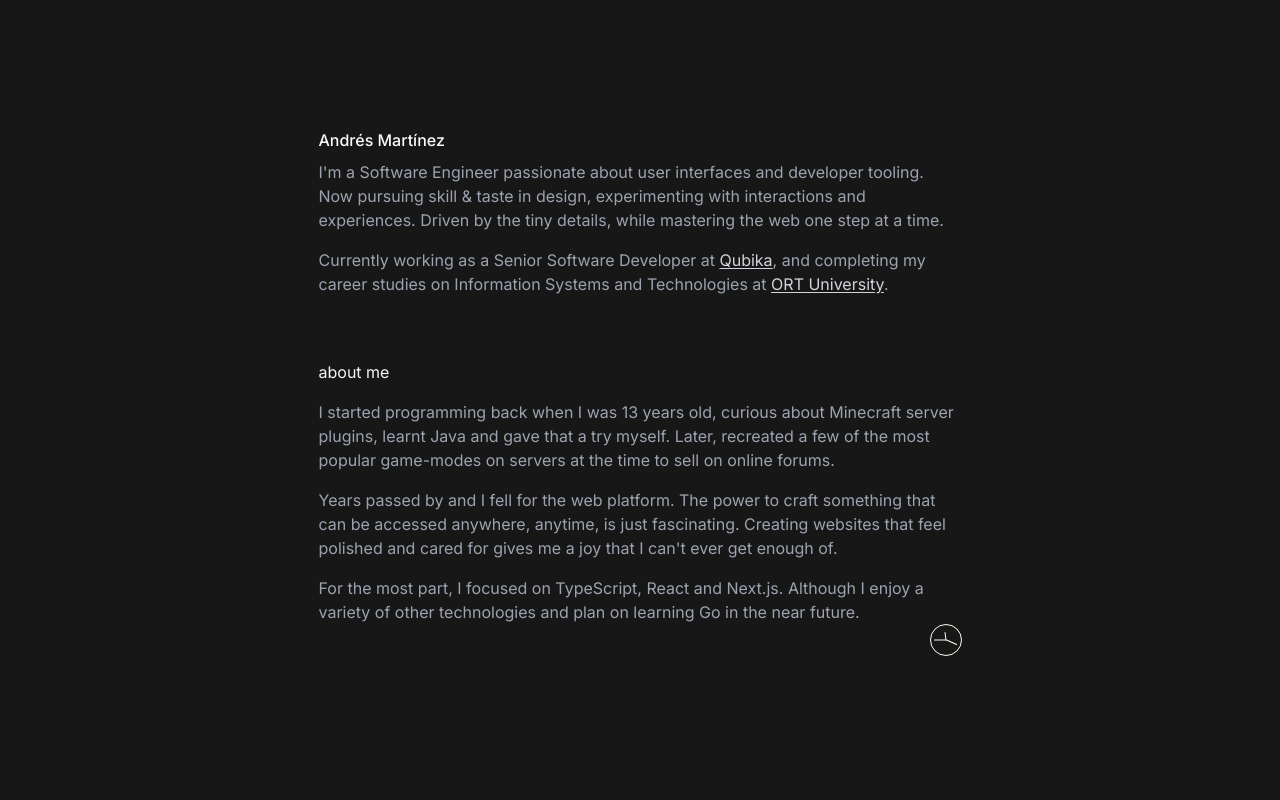
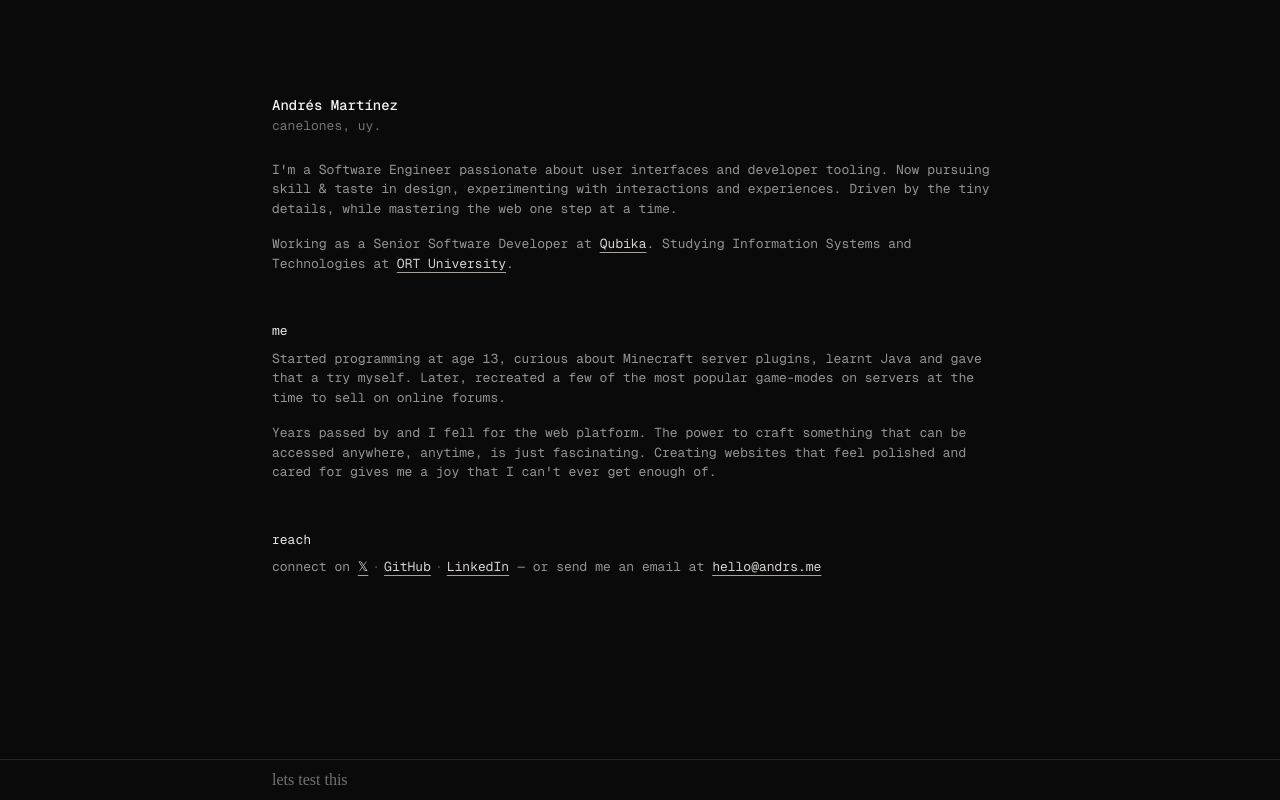
Before and after one commit to andresmarpz/website, a Next.js app: page / in a window 1280 px wide. Built offline with nearby package versions, Linux system fonts and the light colour scheme.

Commit message:
updates ok

```diff
--- /dev/null
+++ b/app/(home)/anchor.tsx
@@ -0,0 +1,17 @@
+import { cn } from '@/lib/utils';
+import { HTMLProps, PropsWithChildren } from 'react';
+
+type Props = PropsWithChildren & HTMLProps<HTMLAnchorElement>;
+
+export default function Anchor({ children, ...props }: Props) {
+  return (
+    <a
+      className={cn(
+        'text-stone-300 underline decoration-stone-400 decoration-[0.5px] underline-offset-4 transition-colors hover:text-stone-200 hover:decoration-stone-200',
+        props.className
+      )}
+      {...props}>
+      {children}
+    </a>
+  );
+}
--- /dev/null
+++ b/app/(home)/layout.tsx
@@ -0,0 +1,16 @@
+import { PropsWithChildren } from 'react';
+import { GeistMono } from 'geist/font/mono';
+import { cn } from '@/lib/utils';
+
+export default function HomeLayout({ children }: PropsWithChildren) {
+  return (
+    <main
+      className={cn(
+        GeistMono.className,
+        'text-[13px] [text-rendering:geometricPrecision]',
+        'container pt-24'
+      )}>
+      {children}
+    </main>
+  );
+}
--- /dev/null
+++ b/app/(home)/page.tsx
@@ -0,0 +1,71 @@
+import Anchor from '@/app/(home)/anchor';
+
+export const metadata = {
+  title: 'Andrés Martínez'
+};
+
+export default function Home() {
+  return (
+    <main className="mb-32 text-neutral-400/90">
+      <h1 className='text-sm font-medium text-stone-100 slide-in-from-top-2 [font-feature-setting:"kern","calt","case"] motion-safe:fade-in'>
+        Andrés Martínez
+      </h1>
+      <p className="text-neutral-500">canelones, uy.</p>
+
+      <p className="mt-6">
+        I&apos;m a Software Engineer passionate about user interfaces and
+        developer tooling. Now pursuing skill & taste in design, experimenting
+        with interactions and experiences. Driven by the tiny details, while
+        mastering the web one step at a time.
+      </p>
+      <p className="mt-4">
+        Working as a Senior Software Developer at{' '}
+        <Anchor href="https://qubika.com" target="_blank">
+          Qubika
+        </Anchor>
+        . Studying Information Systems and Technologies at{' '}
+        <Anchor href="https://www.ort.edu.uy/" target="_blank">
+          ORT University
+        </Anchor>
+        .
+      </p>
+
+      <h2 className="mt-12 text-neutral-200">me</h2>
+      <p className="mt-2">
+        Started programming at age 13, curious about Minecraft server plugins,
+        learnt Java and gave that a try myself. Later, recreated a few of the
+        most popular game-modes on servers at the time to sell on online forums.
+      </p>
+      <p className="mt-4">
+        Years passed by and I fell for the web platform. The power to craft
+        something that can be accessed anywhere, anytime, is just fascinating.
+        Creating websites that feel polished and cared for gives me a joy that I
+        can&apos;t ever get enough of.
+      </p>
+
+      <h2 className="mt-12 text-neutral-200">reach</h2>
+      <div className="mt-2 flex flex-wrap gap-2">
+        <span className="whitespace-nowrap">
+          <span>connect on </span>
+          <Anchor href="https://x.com/andresmarpz" target="_blank">
+            {'𝕏'}
+          </Anchor>
+          <span className="mx-1 text-neutral-400/50">·</span>
+          <Anchor href="https://github.com/andresmarpz" target="_blank">
+            GitHub
+          </Anchor>
+          <span className="mx-1 text-neutral-400/50">·</span>
+          <Anchor href="https://linkedin.com/in/andresmarpz" target="_blank">
+            LinkedIn
+          </Anchor>
+        </span>
+        <span>
+          — or send me an email at{' '}
+          <Anchor href="mailto:hello@andrs.me" target="_blank">
+            hello@andrs.me
+          </Anchor>
+        </span>
+      </div>
+    </main>
+  );
+}
--- a/app/layout.tsx
+++ b/app/layout.tsx
@@ -1,12 +1,6 @@
-import { Inter } from 'next/font/google';
 import '@/app/globals.css';
 import { cn } from '@/lib/utils';
 import Footer from '@/components/footer';
-
-const sansFont = Inter({
-  subsets: ['latin'],
-  variable: '--font-sans'
-});
 
 interface RootLayoutProps {
   children: React.ReactNode;
@@ -18,10 +12,9 @@ export default function RootLayout({ children }: RootLayoutProps) {
       <head />
       <body
         className={cn(
-          'm-auto mt-32 max-w-[675px] bg-neutral-900 px-4 font-sans text-gray-100 antialiased',
-          sansFont.variable
+          'flex min-h-screen flex-col bg-neutral-950 font-sans text-neutral-100'
         )}>
-        {children}
+        <main className="flex-1">{children}</main>
         <Footer />
       </body>
     </html>
--- a/app/page.tsx
+++ /dev/null
@@ -1,56 +0,0 @@
-export const metadata = {
-  title: 'Andrés Martínez'
-};
-
-export default function Home() {
-  return (
-    <main>
-      <h1 className='mb-2 font-medium text-gray-50 slide-in-from-top-2 [font-feature-setting:"kern","calt","case"] motion-safe:fade-in'>
-        Andrés Martínez
-      </h1>
-      <p className="text-gray-400">
-        I&apos;m a Software Engineer passionate about user interfaces and
-        developer tooling. Now pursuing skill & taste in design, experimenting
-        with interactions and experiences. Driven by the tiny details, while
-        mastering the web one step at a time.
-      </p>
-      <p className="mt-4 text-gray-400">
-        Currently working as a Senior Software Developer at{' '}
-        <a
-          className="text-gray-300 underline underline-offset-2"
-          href="https://qubika.com"
-          target="_blank">
-          Qubika
-        </a>
-        , and completing my career studies on Information Systems and
-        Technologies at{' '}
-        <a
-          className="text-gray-300 underline underline-offset-2"
-          href="https://www.ort.edu.uy/"
-          target="_blank">
-          ORT University
-        </a>
-        .
-      </p>
-
-      <h2 className="mt-16">about me</h2>
-      <p className="mt-4 text-gray-400">
-        I started programming back when I was 13 years old, curious about
-        Minecraft server plugins, learnt Java and gave that a try myself. Later,
-        recreated a few of the most popular game-modes on servers at the time to
-        sell on online forums.
-      </p>
-      <p className="mt-4 text-gray-400">
-        Years passed by and I fell for the web platform. The power to craft
-        something that can be accessed anywhere, anytime, is just fascinating.
-        Creating websites that feel polished and cared for gives me a joy that I
-        can&apos;t ever get enough of.
-      </p>
-      <p className="mt-4 text-gray-400">
-        For the most part, I focused on TypeScript, React and Next.js. Although
-        I enjoy a variety of other technologies and plan on learning Go in the
-        near future.
-      </p>
-    </main>
-  );
-}
--- /dev/null
+++ b/app/work/glowing-ai-chat/page.tsx
@@ -0,0 +1,12 @@
+export default function GlowingAiChat() {
+  return (
+    <div className="flex min-h-screen w-full flex-col items-center justify-center rounded-md border border-stone-800 bg-neutral-800/30">
+      <form className="flex flex-col gap-4">
+        <textarea className="w-full resize-none rounded-md border border-stone-800 bg-neutral-800/30 p-4" />
+        <button className="rounded-md border border-stone-800 bg-neutral-800/30 p-4">
+          Send
+        </button>
+      </form>
+    </div>
+  );
+}
--- a/components/footer.tsx
+++ b/components/footer.tsx
@@ -4,9 +4,8 @@ const Clock = dynamic(() => import('@/components/footer/clock'));
 
 export default function Footer() {
   return (
-    <footer className="flex justify-between">
-      <span></span>
-      <Clock />
+    <footer className="flex justify-between border-t border-t-neutral-800 text-neutral-500">
+      <span className="container py-2">lets test this</span>
     </footer>
   );
 }
--- a/package.json
+++ b/package.json
@@ -26,6 +26,7 @@
     "class-variance-authority": "^0.7.0",
     "clsx": "^2.1.1",
     "drizzle-orm": "^0.35.2",
+    "geist": "^1.3.1",
     "gray-matter": "^4.0.3",
     "lucide-react": "^0.447.0",
     "next": "^15.0.3-canary.2",
--- a/tailwind.config.js
+++ b/tailwind.config.js
@@ -7,12 +7,15 @@ module.exports = {
   theme: {
     container: {
       center: true,
-      padding: '2rem',
+      padding: '1rem',
       screens: {
-        '2xl': '1400px'
+        '2xl': '768px'
       }
     },
     extend: {
+      screens: {
+        '2xl': '768px'
+      },
       colors: {
         border: 'hsl(var(--border))',
         input: 'hsl(var(--input))',
```
Also changed, not shown: 1 other file (tests, documents, lock files or other folders).
